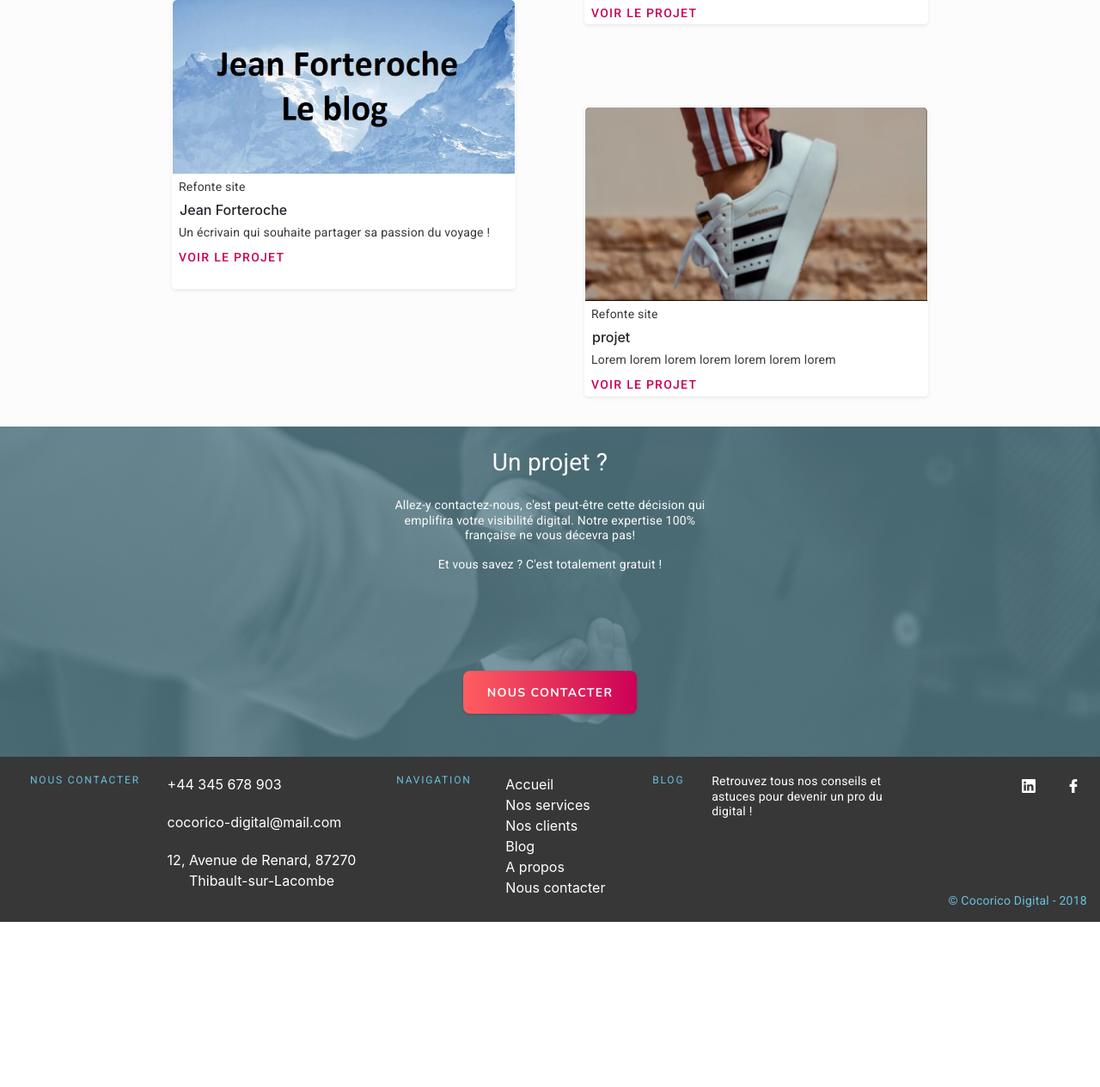
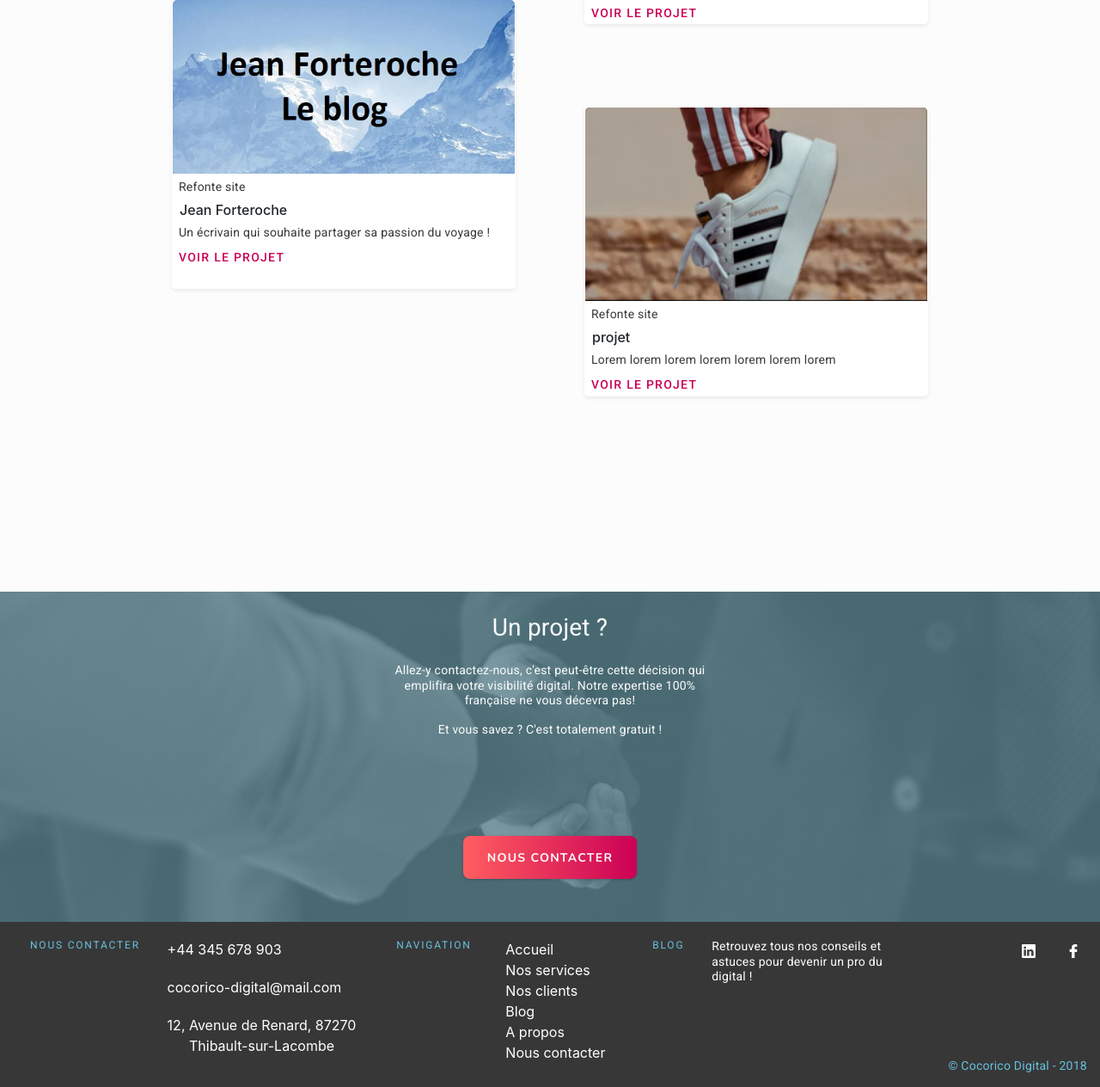
Before and after one commit to Delphine-C/Formation_projet5, a Symfony app: template templates/references.html.twig in a window 1280 px wide. Shown: the part 1526-2790 px from the top of the page at 86% size. Before the commit the page ends 2598 px from the top, so only its background shows below. Run offline with Twig, Linux system fonts and the light colour scheme; the template is opened without the code that fills it, so the values that code supplies are empty; some libraries are stand-ins or nearby versions.

Commit message:
fix footer page reference

```diff
--- a/public/CSS/references.css
+++ b/public/CSS/references.css
@@ -1,5 +1,9 @@
 .block {
     margin-bottom: 4em;
+}
+
+.page-content{
+    padding-bottom: 10%;
 }
 
 .center {
```
